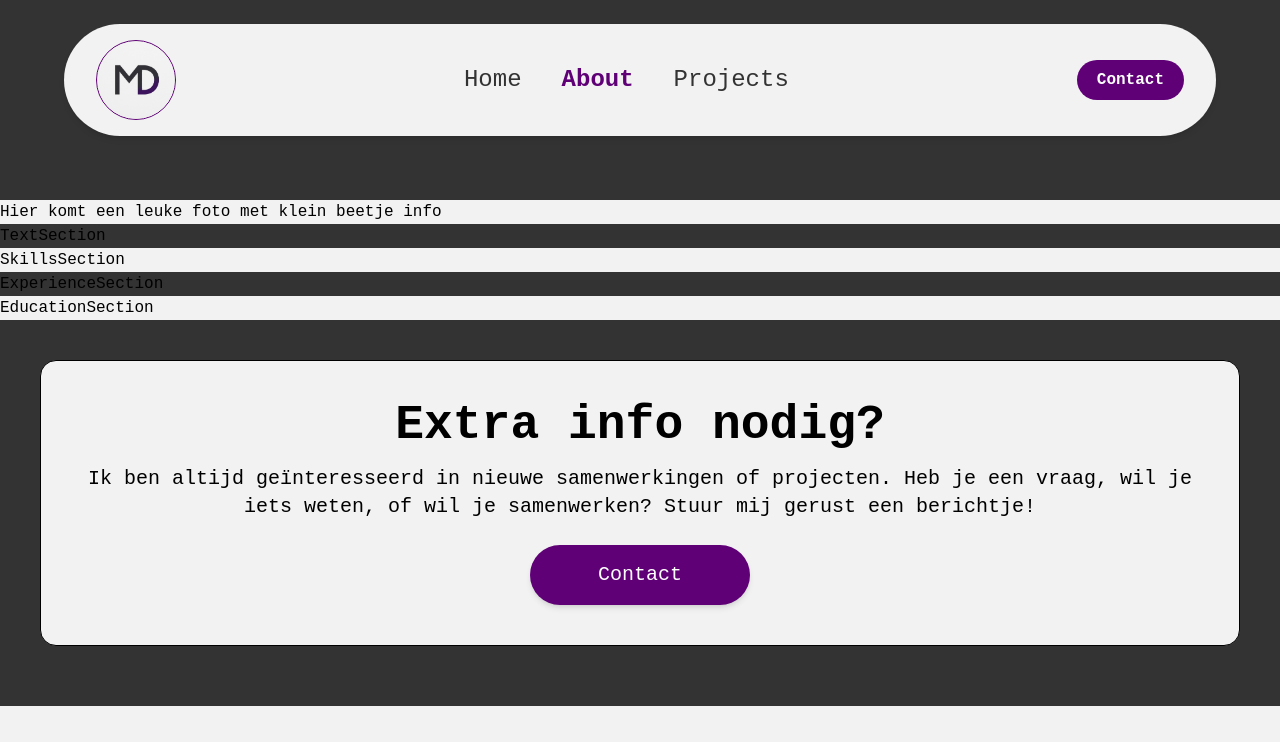
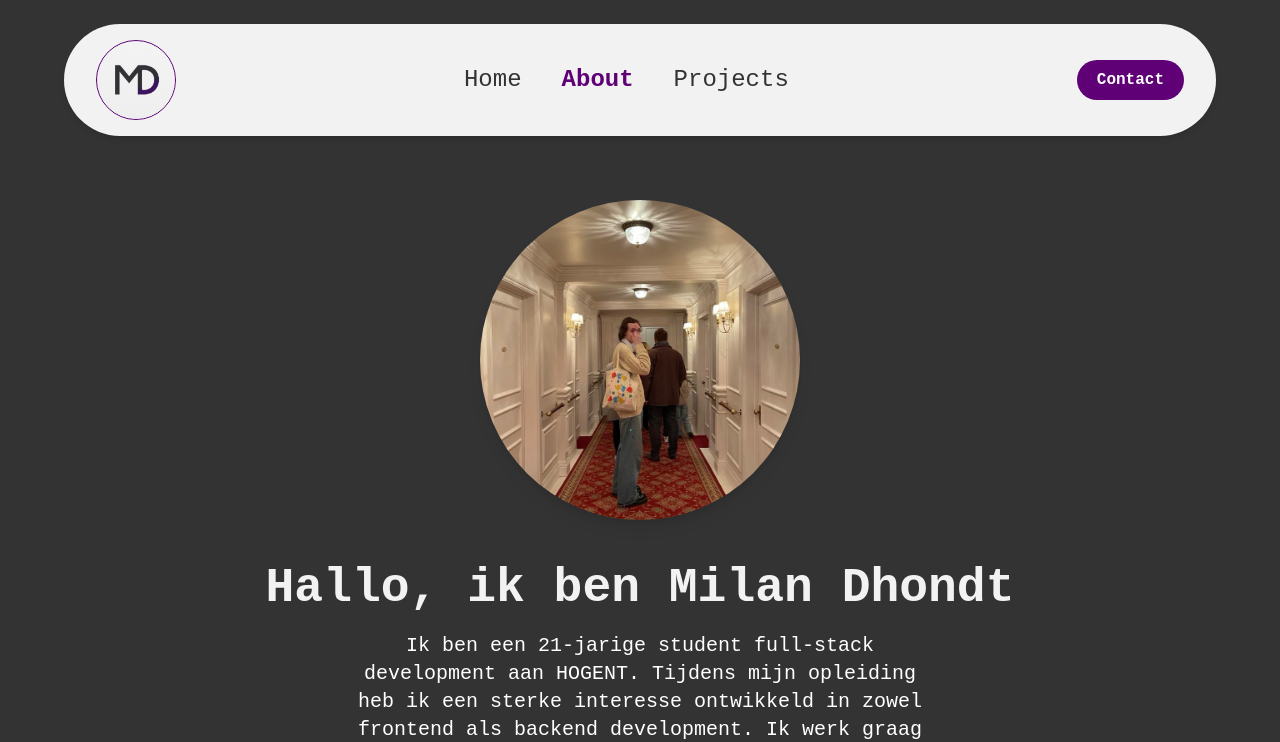
Before and after one commit to milandhondt/Portfolio, a React (Vite) app in the folder Portfolio/: page /about in a window 1280 px wide. Shown: the top 742 px of the page. Built offline with nearby package versions, Linux system fonts and the light colour scheme; no server answers; a web font is replaced by a local one.

Commit message:
Merged the text section with the other section of text and finished it

```diff
--- /dev/null
+++ b/Portfolio/src/components/About me/AboutDebutSection.jsx
@@ -0,0 +1,23 @@
+import Spacer from "../Spacer";
+import Title from "../General Components/Title";
+
+const AboutDebutSection = () => {
+  return (
+    <>
+      <section className="bg-[#333333] flex flex-col items-center justify-center text-center px-6">
+        <img
+          src="/fotoTitanic.jpg"
+          className="rounded-full h-64 w-64 sm:h-72 sm:w-72 md:h-80 md:w-80 object-cover shadow-lg mb-6"
+          alt="Portretfoto van Milan Dhondt"
+        />
+        <Title text={"Hallo, ik ben Milan Dhondt"} pos={"C"} white={true} />
+        <p className="text-xl text-white mt-3 max-w-xl">
+          Ik ben een 21-jarige student full-stack development aan HOGENT. Tijdens mijn opleiding heb ik een sterke interesse ontwikkeld in zowel frontend als backend development. Ik werk graag in teamverband, omdat ik de verschillende input van mensen enorm leuk en interessant vind.
+        </p>
+      </section>
+      <Spacer big={false} black={true} />
+    </>
+  );
+};
+
+export default AboutDebutSection;
--- a/Portfolio/src/components/About me/TextSection.jsx
+++ /dev/null
@@ -1,7 +0,0 @@
-const TextSection = () => {
-  return (
-    <div>TextSection</div>
-  )
-}
-
-export default TextSection;
--- a/Portfolio/src/pages/AboutPage.jsx
+++ b/Portfolio/src/pages/AboutPage.jsx
@@ -1,14 +1,14 @@
-import TextSection from '../components/About me/TextSection'
 import SkillsSection from '../components/About me/Skills/SkillsSection'
 import ExperienceSection from '../components/About me/Experience/ExperienceSection'
 import EducationSection from '../components/About me/Education/EducationSection'
 import ContactSection from '../components/About me/ContactSection'
+import AboutDebutSection from '../components/About me/AboutDebutSection'
+
 
 const AboutPage = () => {
   return (
     <div className='bg-[#333333]'>
-      <p className="bg-[#F2F2F2]">Hier komt een leuke foto met klein beetje info</p>
-      <TextSection />
+      <AboutDebutSection />
       <SkillsSection />
       <ExperienceSection />
       <EducationSection />
```
Also changed, not shown: Portfolio/public/fotoTitanic.jpg (added).
